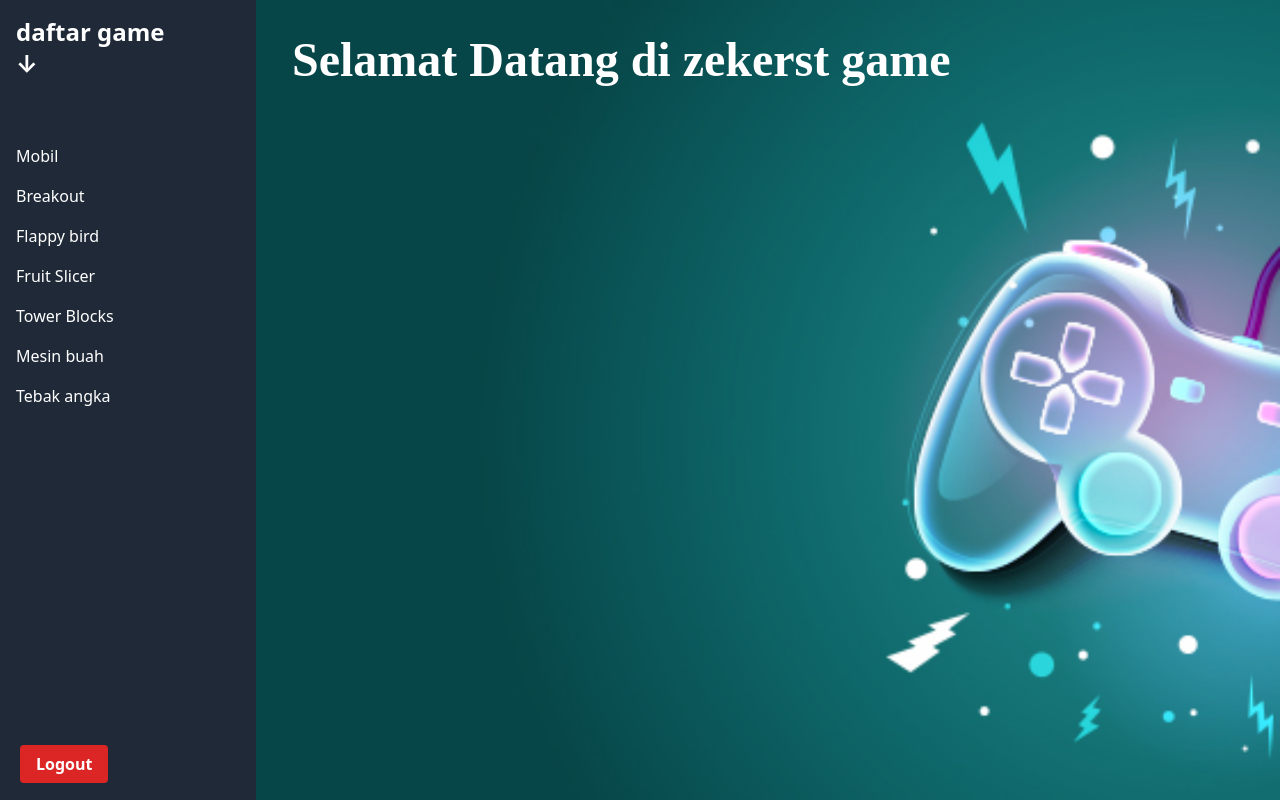
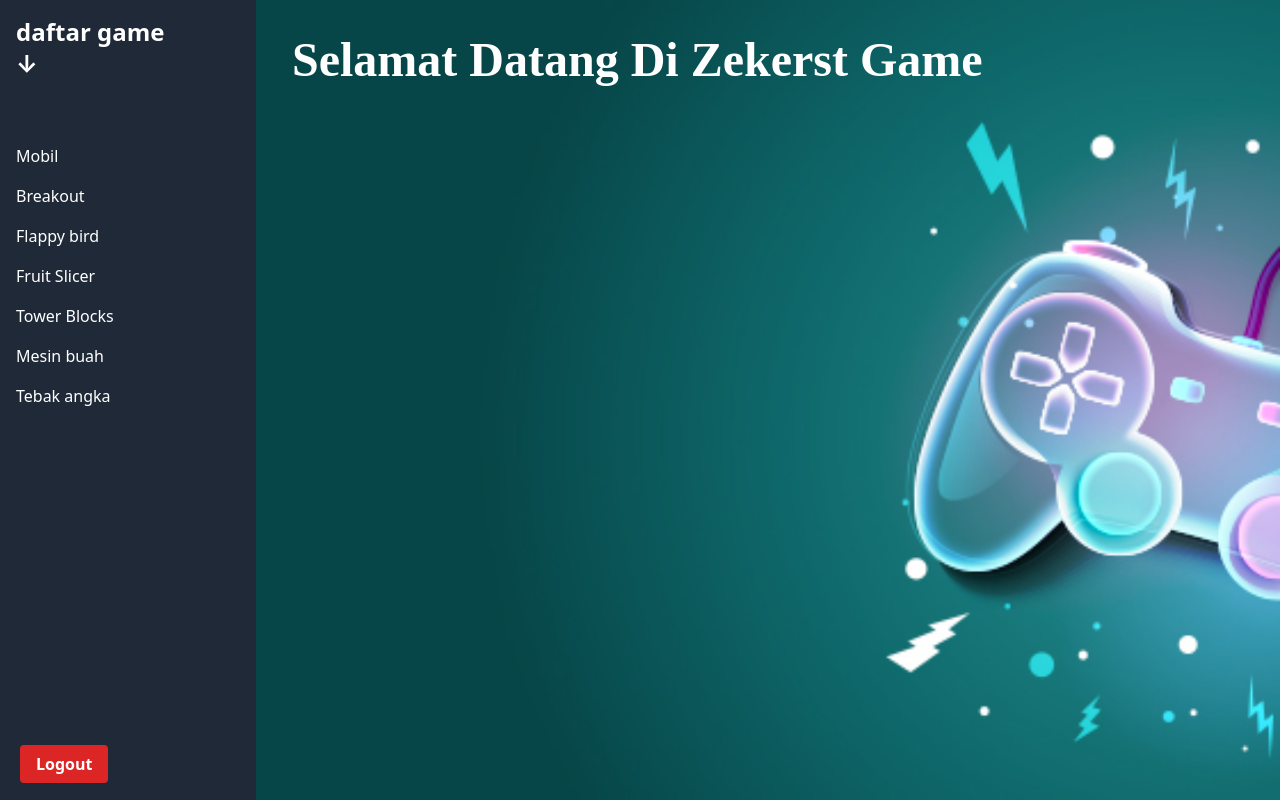
Before and after one commit to zk711/game, a plain HTML site: page index.html in a window 1280 px wide. Drawn offline with nearby package versions, Linux system fonts and the light colour scheme.

Commit message:
Update index.html

```diff
--- a/index.html
+++ b/index.html
@@ -51,7 +51,7 @@
 
     <!-- Main Content -->
     <div class="flex-0 p-">
-        <h2 class="text-5xl font-bold p-9">Selamat Datang di zekerst game</h2>
+        <h2 class="text-5xl font-bold p-9">Selamat Datang Di <id class="zekerst">Zekerst</id> Game</h2>
         <p class="mt-4"></p>
     </div>
 
```
